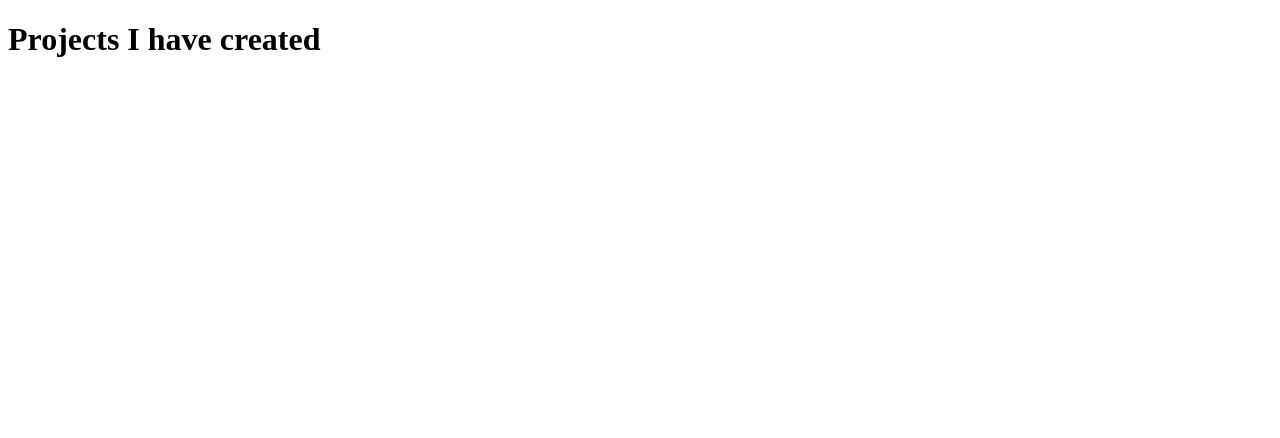
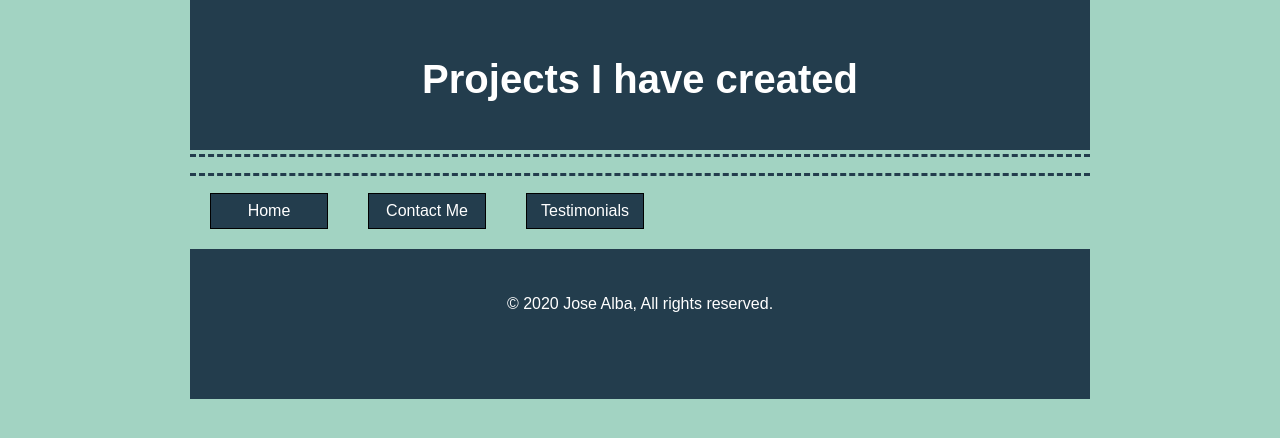
Before and after one commit to InfAurora/portfolio, a plain HTML site: page projects.html in a window 1280 px wide. Drawn offline with Linux system fonts and the light colour scheme.

Commit message:
added in css to nav bar in all pages

```diff
--- a/projects.html
+++ b/projects.html
@@ -2,11 +2,12 @@
 <!--
     Name: Jose Alba
     Date Created: 01/08/2020
-    Most recent revision:
+    Most recent revision: 1/1/2020
 -->
 <html lang="en">
     <head>
         <title>Projects</title>
+		<link href="style/main.css" rel="stylesheet" type="text/css" />
     </head>
 
     <body>
@@ -14,13 +15,15 @@
             <h1>Projects I have created</h1>
         </header>
 
-        <nav>
-
-        </nav>
-
+		<nav>
+			<p><a href="index.html">Home</a></p>
+			<p><a href="contact.html">Contact Me</a></p>
+			<p><a href="testimonials.html">Testimonials</a></p>
+		</nav>
+		<div class="clear-float"></div>
 
         <footer>
-
+			<p>&copy; 2020 Jose Alba, All rights reserved.</p>
         </footer>
     </body>
-</html
+</html>
--- a/style/main.css
+++ b/style/main.css
@@ -1,7 +1,7 @@
 /*
 Creator: Jose Alba
 Date created: 01/11/2020
-Date last modified:
+Date last modified: 1/1/2020
 */
 body {
 		background-color: #A2D3C2;
@@ -28,6 +28,18 @@ nav {
 	margin-top: 4px;
 }
 
+nav a {
+	background-color: #233D4D;
+    color: white;
+    padding: 8px;
+    border: thin solid black;
+    text-decoration: none;
+    text-align: center;
+	display: block;
+	margin: 20px;
+	width: 100px;
+	float: left;
+}
 /* Form styling */
 
 label, fieldset{
```
Also changed, not shown: contact.html (+5 -2 lines), index.html (+2 -2 lines), testimonials.html (+10 -6 lines).
